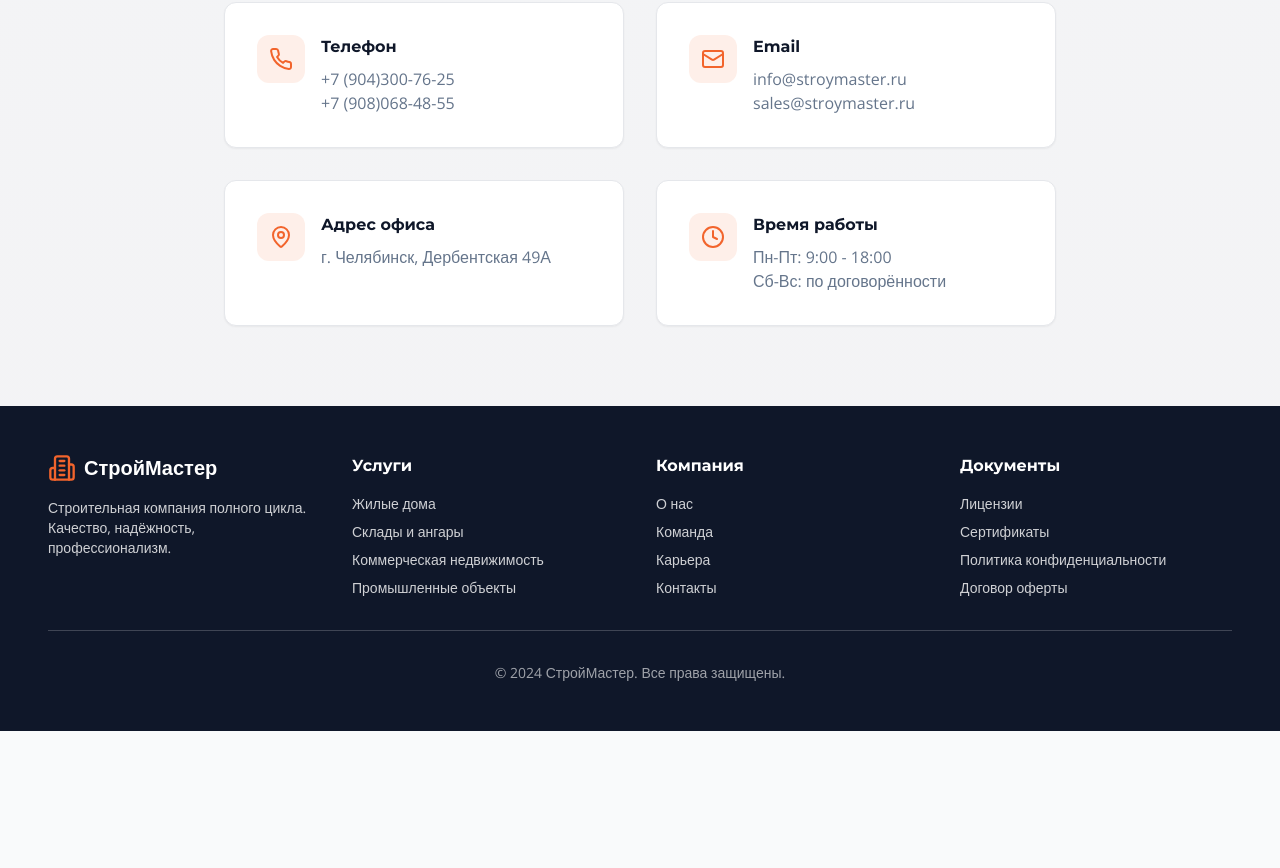
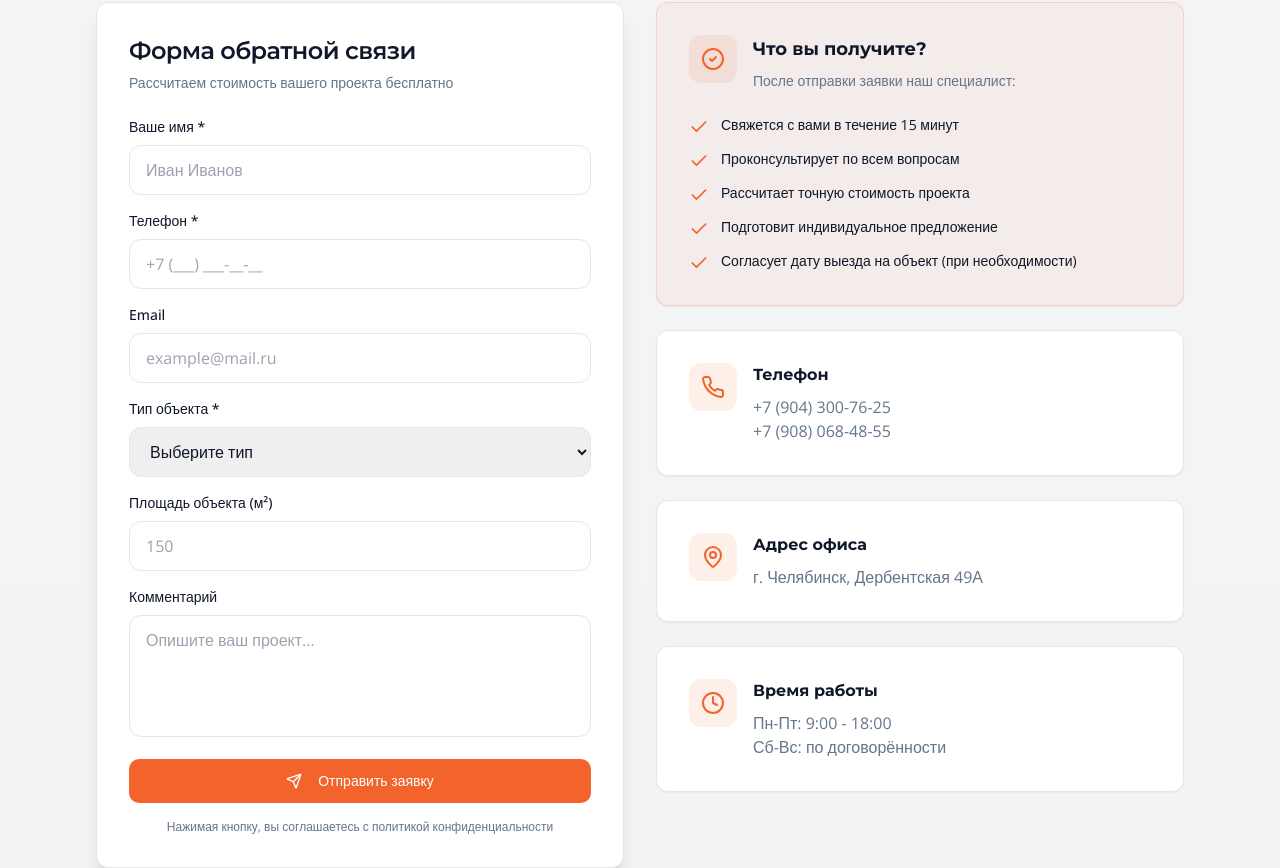
Before and after one commit to pr-poehali-dev/building-site-portal, a React (Vite) app: page / in a window 1280 px wide. Shown: the part 7017-7885 px from the top of the page. Before the commit the page ends 7748 px from the top, so only its background shows below. Built offline with nearby package versions, Linux system fonts and the light colour scheme.

Commit message:
fix: закрытие JSX тегов в Index.tsx (восстановлено из 851223e)

```diff
--- a/src/pages/Index.tsx
+++ b/src/pages/Index.tsx
@@ -604,13 +604,122 @@ const Index = () => {
       </section>
 
       <section id="contact" className="py-20 px-4 bg-secondary/50">
-        <div className="container mx-auto max-w-4xl">
+        <div className="container mx-auto max-w-6xl">
           <div className="text-center mb-16">
-            <h2 className="text-4xl font-bold mb-4">Свяжитесь с нами</h2>
-            <p className="text-muted-foreground text-lg">Готовы ответить на все ваши вопросы</p>
+            <h2 className="text-4xl font-bold mb-4">Оставьте заявку на расчёт</h2>
+            <p className="text-muted-foreground text-lg">Заполните форму, и мы свяжемся с вами в течение 15 минут</p>
           </div>
 
-          <div className="grid md:grid-cols-2 gap-8">
+          <div className="grid lg:grid-cols-2 gap-8">
+            <Card className="p-8 shadow-xl">
+              <CardHeader className="p-0 mb-6">
+                <CardTitle className="text-2xl">Форма обратной связи</CardTitle>
+                <CardDescription>Рассчитаем стоимость вашего проекта бесплатно</CardDescription>
+              </CardHeader>
+              <CardContent className="p-0 space-y-4">
+                <div>
+                  <label className="text-sm font-medium mb-2 block">Ваше имя *</label>
+                  <input
+                    type="text"
+                    placeholder="Иван Иванов"
+                    className="w-full px-4 py-3 border rounded-lg focus:outline-none focus:ring-2 focus:ring-accent"
+                  />
+                </div>
+
+                <div>
+                  <label className="text-sm font-medium mb-2 block">Телефон *</label>
+                  <input
+                    type="tel"
+                    placeholder="+7 (___) ___-__-__"
+                    className="w-full px-4 py-3 border rounded-lg focus:outline-none focus:ring-2 focus:ring-accent"
+                  />
+                </div>
+
+                <div>
+                  <label className="text-sm font-medium mb-2 block">Email</label>
+                  <input
+                    type="email"
+                    placeholder="example@mail.ru"
+                    className="w-full px-4 py-3 border rounded-lg focus:outline-none focus:ring-2 focus:ring-accent"
+                  />
+                </div>
+
+                <div>
+                  <label className="text-sm font-medium mb-2 block">Тип объекта *</label>
+                  <select className="w-full px-4 py-3 border rounded-lg focus:outline-none focus:ring-2 focus:ring-accent">
+                    <option value="">Выберите тип</option>
+                    <option value="residential">Жилой дом</option>
+                    <option value="warehouse">Склад/Ангар</option>
+                    <option value="commercial">Коммерческое здание</option>
+                    <option value="foundation">Фундамент</option>
+                    <option value="other">Другое</option>
+                  </select>
+                </div>
+
+                <div>
+                  <label className="text-sm font-medium mb-2 block">Площадь объекта (м²)</label>
+                  <input
+                    type="number"
+                    placeholder="150"
+                    className="w-full px-4 py-3 border rounded-lg focus:outline-none focus:ring-2 focus:ring-accent"
+                  />
+                </div>
+
+                <div>
+                  <label className="text-sm font-medium mb-2 block">Комментарий</label>
+                  <textarea
+                    placeholder="Опишите ваш проект..."
+                    rows={4}
+                    className="w-full px-4 py-3 border rounded-lg focus:outline-none focus:ring-2 focus:ring-accent resize-none"
+                  />
+                </div>
+
+                <Button className="w-full bg-accent hover:bg-accent/90" size="lg">
+                  <Icon name="Send" size={20} className="mr-2" />
+                  Отправить заявку
+                </Button>
+
+                <p className="text-xs text-muted-foreground text-center">
+                  Нажимая кнопку, вы соглашаетесь с политикой конфиденциальности
+                </p>
+              </CardContent>
+            </Card>
+
+            <div className="space-y-6">
+              <Card className="p-8 bg-accent/5 border-accent/20">
+                <div className="flex items-start gap-4 mb-6">
+                  <div className="w-12 h-12 bg-accent/10 rounded-xl flex items-center justify-center flex-shrink-0">
+                    <Icon name="CheckCircle2" size={24} className="text-accent" />
+                  </div>
+                  <div>
+                    <h3 className="font-bold text-lg mb-2">Что вы получите?</h3>
+                    <p className="text-sm text-muted-foreground">После отправки заявки наш специалист:</p>
+                  </div>
+                </div>
+                <div className="space-y-3">
+                  <div className="flex items-start gap-3">
+                    <Icon name="Check" size={20} className="text-accent mt-0.5 flex-shrink-0" />
+                    <p className="text-sm">Свяжется с вами в течение 15 минут</p>
+                  </div>
+                  <div className="flex items-start gap-3">
+                    <Icon name="Check" size={20} className="text-accent mt-0.5 flex-shrink-0" />
+                    <p className="text-sm">Проконсультирует по всем вопросам</p>
+                  </div>
+                  <div className="flex items-start gap-3">
+                    <Icon name="Check" size={20} className="text-accent mt-0.5 flex-shrink-0" />
+                    <p className="text-sm">Рассчитает точную стоимость проекта</p>
+                  </div>
+                  <div className="flex items-start gap-3">
+                    <Icon name="Check" size={20} className="text-accent mt-0.5 flex-shrink-0" />
+                    <p className="text-sm">Подготовит индивидуальное предложение</p>
+                  </div>
+                  <div className="flex items-start gap-3">
+                    <Icon name="Check" size={20} className="text-accent mt-0.5 flex-shrink-0" />
+                    <p className="text-sm">Согласует дату выезда на объект (при необходимости)</p>
+                  </div>
+                </div>
+              </Card>
+
               <Card className="p-8 hover:shadow-lg transition-shadow">
                 <div className="flex items-start gap-4">
                   <div className="w-12 h-12 bg-accent/10 rounded-xl flex items-center justify-center flex-shrink-0">
@@ -618,21 +727,8 @@ const Index = () => {
                   </div>
                   <div>
                     <h3 className="font-bold mb-2">Телефон</h3>
-                  <p className="text-muted-foreground">+7 (904)300-76-25</p>
-                  <p className="text-muted-foreground">+7 (908)068-48-55</p>
-                </div>
-              </div>
-            </Card>
-
-            <Card className="p-8 hover:shadow-lg transition-shadow">
-              <div className="flex items-start gap-4">
-                <div className="w-12 h-12 bg-accent/10 rounded-xl flex items-center justify-center flex-shrink-0">
-                  <Icon name="Mail" size={24} className="text-accent" />
-                </div>
-                <div>
-                  <h3 className="font-bold mb-2">Email</h3>
-                  <p className="text-muted-foreground">info@stroymaster.ru</p>
-                  <p className="text-muted-foreground">sales@stroymaster.ru</p>
+                    <p className="text-muted-foreground">+7 (904) 300-76-25</p>
+                    <p className="text-muted-foreground">+7 (908) 068-48-55</p>
                   </div>
                 </div>
               </Card>
@@ -645,7 +741,6 @@ const Index = () => {
                   <div>
                     <h3 className="font-bold mb-2">Адрес офиса</h3>
                     <p className="text-muted-foreground">г. Челябинск, Дербентская 49А</p>
-                  <p className="text-muted-foreground"></p>
                   </div>
                 </div>
               </Card>
@@ -662,6 +757,7 @@ const Index = () => {
                   </div>
                 </div>
               </Card>
+            </div>
           </div>
         </div>
       </section>
```
Lines whose indentation alone changed are shown as unchanged.
